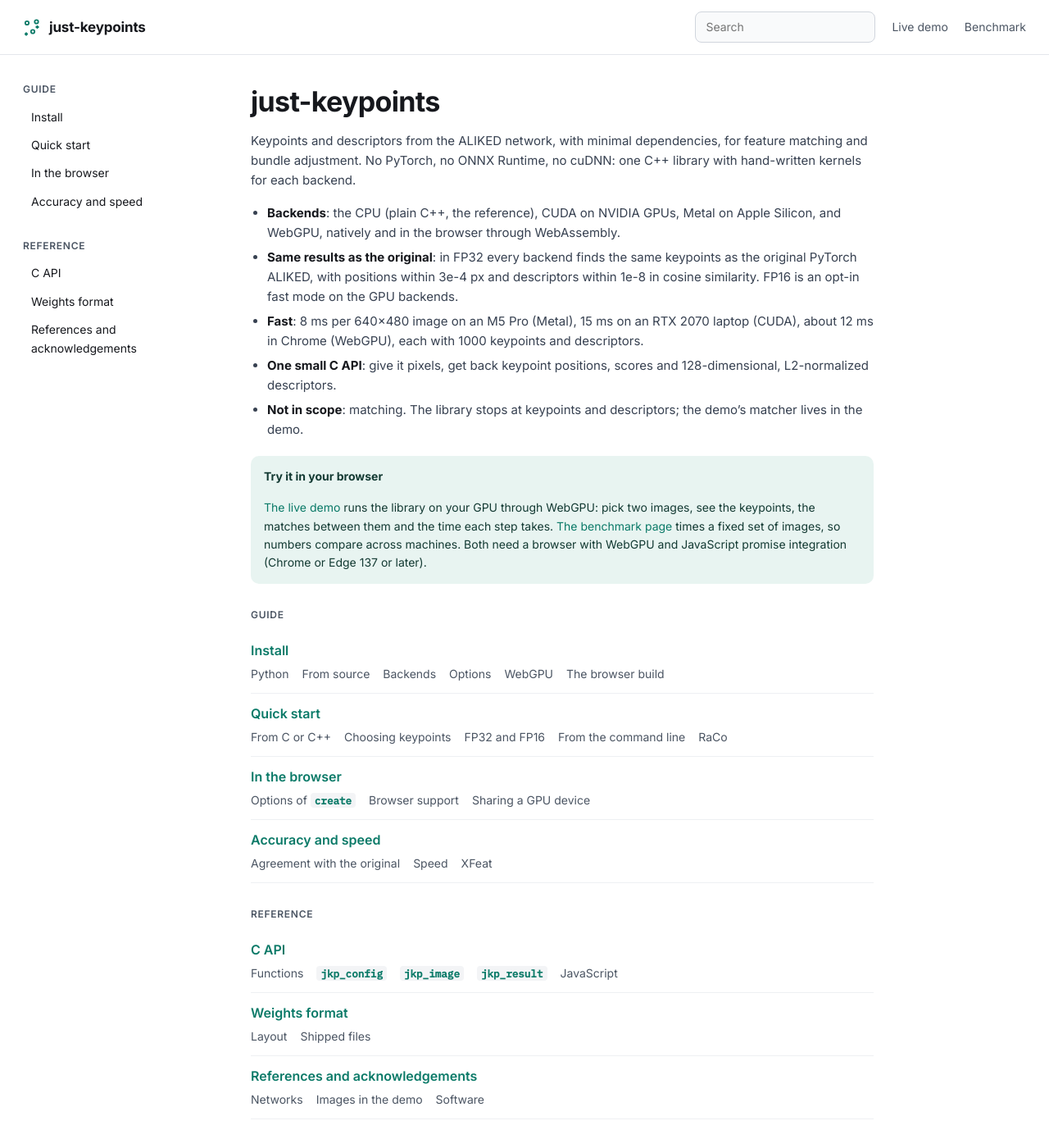
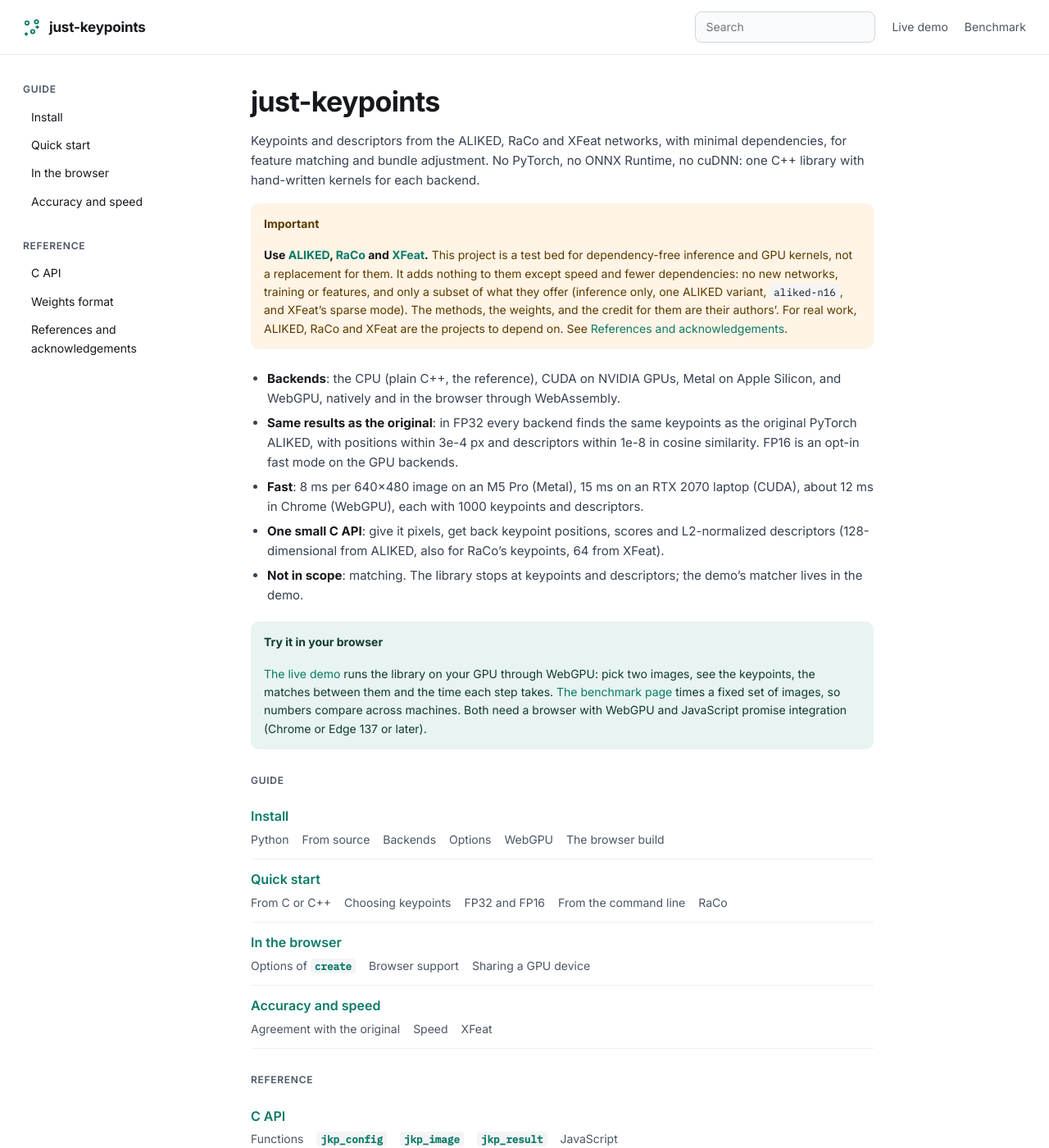
Before and after one commit to manlito/just-keypoints, a Sphinx documentation site: the page built from docs/index.md, in a window 1280 px wide and 1400 px high. Shown: the whole window at 82% size. Built offline with Sphinx 7.4.7, drawn with Linux system fonts in a browser that asks for light colours; some of the changed text lies outside the part shown.

Commit message:
Docs: credit banner for ALIKED, RaCo and XFeat on the home page
The README's banner was missing from the site; the intro and footer now
name all three networks.

Co-Authored-By: Claude Opus 5.5 <noreply@anthropic.com>

```diff
--- a/docs/_theme/jkp/layout.html
+++ b/docs/_theme/jkp/layout.html
@@ -76,7 +76,7 @@
 {%- block footer %}
 <footer class="jk-foot">
   <div class="jk-foot-in">
-    <span>{{ project }} · weights from ALIKED (BSD-3-Clause)</span>
+    <span>{{ project }} · weights from ALIKED (BSD-3-Clause), RaCo and XFeat (Apache-2.0)</span>
     <a href="{{ pathto('references') }}">References and acknowledgements</a>
   </div>
 </footer>
--- a/docs/index.md
+++ b/docs/index.md
@@ -1,8 +1,18 @@
 # just-keypoints
 
-Keypoints and descriptors from the ALIKED network, with minimal dependencies, for feature matching and
-bundle adjustment. No PyTorch, no ONNX Runtime, no cuDNN: one C++ library with hand-written kernels for
-each backend.
+Keypoints and descriptors from the ALIKED, RaCo and XFeat networks, with minimal dependencies, for feature
+matching and bundle adjustment. No PyTorch, no ONNX Runtime, no cuDNN: one C++ library with hand-written kernels
+for each backend.
+
+:::{important}
+**Use [ALIKED](https://github.com/Shiaoming/ALIKED), [RaCo](https://github.com/cvg/RaCo) and
+[XFeat](https://github.com/verlab/accelerated_features).** This project is a test bed for dependency-free
+inference and GPU kernels, not a replacement for them. It adds nothing to them except speed and fewer
+dependencies: no new networks, training or features, and only a subset of what they offer (inference only, one
+ALIKED variant, `aliked-n16`, and XFeat's sparse mode). The methods, the weights, and the credit for them are
+their authors'. For real work, ALIKED, RaCo and XFeat are the projects to depend on. See
+[References and acknowledgements](references.md).
+:::
 
 - **Backends**: the CPU (plain C++, the reference), CUDA on NVIDIA GPUs, Metal on Apple Silicon, and
   WebGPU, natively and in the browser through WebAssembly.
@@ -11,8 +21,8 @@ each backend.
   FP16 is an opt-in fast mode on the GPU backends.
 - **Fast**: 8 ms per 640x480 image on an M5 Pro (Metal), 15 ms on an RTX 2070 laptop (CUDA), about 12 ms
   in Chrome (WebGPU), each with 1000 keypoints and descriptors.
-- **One small C API**: give it pixels, get back keypoint positions, scores and 128-dimensional,
-  L2-normalized descriptors.
+- **One small C API**: give it pixels, get back keypoint positions, scores and L2-normalized
+  descriptors (128-dimensional from ALIKED, also for RaCo's keypoints, 64 from XFeat).
 - **Not in scope**: matching. The library stops at keypoints and descriptors; the demo's matcher lives in
   the demo.
 
```
